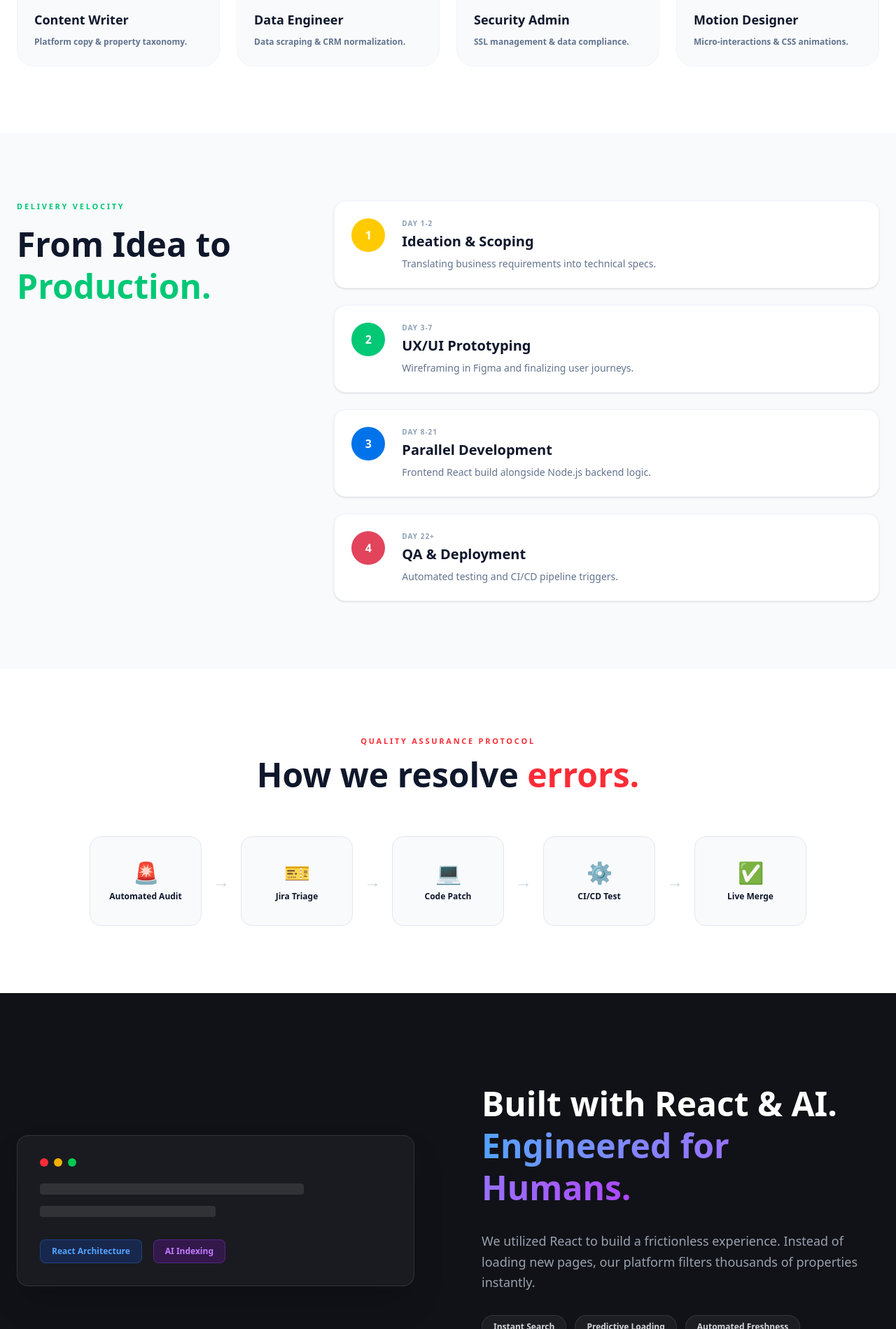
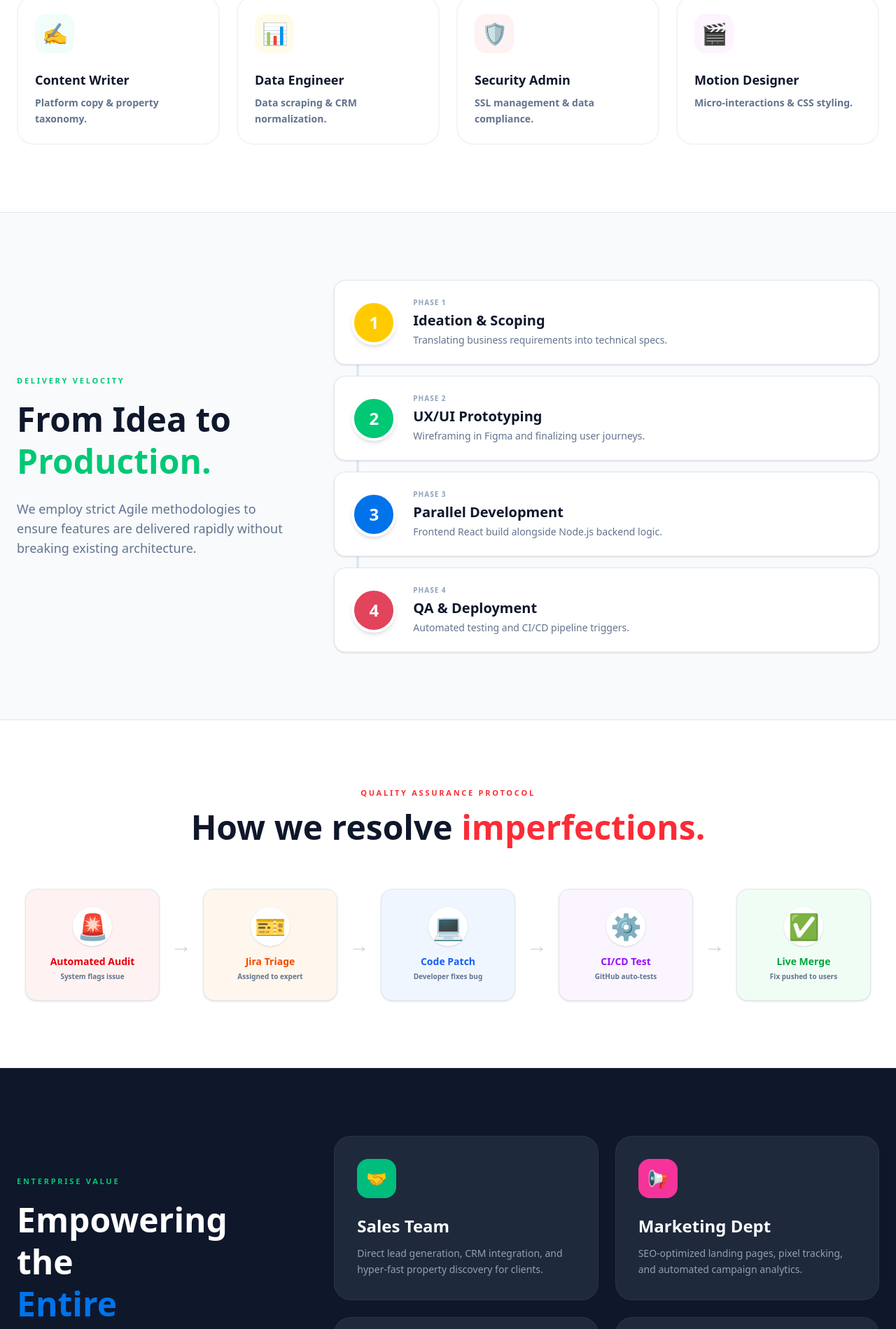
Before and after one commit to PSI-AD/psinv-presentation, a React (Vite) app: page / in a window 1280 px wide. Shown: the part 2174-4073 px from the top of the page at 70% size. Built offline with nearby package versions, Linux system fonts and the light colour scheme.

Commit message:
Add 4 safe static process and department sections

```diff
--- a/App.tsx
+++ b/App.tsx
@@ -3,13 +3,13 @@ import PremiumHero from './components/PremiumHero';
 import TeamRolesSection from './components/TeamRolesSection';
 import IdeaTimelineSection from './components/IdeaTimelineSection';
 import AuditFlowchartSection from './components/AuditFlowchartSection';
+import DepartmentsServedSection from './components/DepartmentsServedSection';
 import CoreTechnologySearch from './components/CoreTechnologySearch';
 import PerformanceScaleSection from './components/PerformanceScaleSection';
 import FinalCallToAction from './components/FinalCallToAction';
 import ClosingSections from './components/ClosingSections';
 
 const App: React.FC = () => {
-  // Ensure we start in Light Mode for the top section
   useEffect(() => {
     document.documentElement.classList.remove('dark');
   }, []);
@@ -17,7 +17,7 @@ const App: React.FC = () => {
   return (
     <div className="min-h-screen font-sans selection:bg-[#0073EA] selection:text-white">
 
-      {/* 1. LIGHT THEME TOP (Hero, Team, Process) */}
+      {/* 1. LIGHT THEME TOP */}
       <main className="bg-white text-slate-900">
         <PremiumHero />
         <TeamRolesSection />
@@ -25,12 +25,14 @@ const App: React.FC = () => {
         <AuditFlowchartSection />
       </main>
 
-      {/* 2. DARK THEME BOTTOM (Tech, Stats, CTA) */}
+      {/* 2. THE NEW DEPARTMENTS TRANSITION (Dark) */}
+      <DepartmentsServedSection />
+
+      {/* 3. DARK THEME BOTTOM */}
       <div className="bg-[#111217] text-white">
         <CoreTechnologySearch />
         <PerformanceScaleSection />
 
-        {/* Dark Call to Action */}
         <div className="py-24 px-6 max-w-5xl mx-auto">
           <div className="bg-[#1A1B20] border border-white/10 rounded-[32px] p-16 text-center shadow-2xl">
             <h2 className="text-4xl md:text-5xl font-black mb-6">
@@ -46,7 +48,7 @@ const App: React.FC = () => {
         </div>
       </div>
 
-      {/* 3. LIGHT FOOTER (Closing Links) */}
+      {/* 4. LIGHT FOOTER */}
       <div className="bg-white text-slate-900 border-t border-slate-100">
         <ClosingSections />
       </div>
--- a/components/AuditFlowchartSection.tsx
+++ b/components/AuditFlowchartSection.tsx
@@ -1,21 +1,26 @@
 import React from 'react';
+
 const AuditFlowchartSection: React.FC = () => (
   <section className="py-24 px-6 bg-white overflow-hidden">
     <div className="max-w-7xl mx-auto text-center">
       <span className="text-[11px] font-black text-red-500 uppercase tracking-[0.25em] mb-4 block">Quality Assurance Protocol</span>
-      <h2 className="text-4xl md:text-5xl font-black text-slate-900 mb-16">How we resolve <span className="text-red-500">errors.</span></h2>
+      <h2 className="text-4xl md:text-5xl font-black text-slate-900 mb-16">How we resolve <span className="text-red-500">imperfections.</span></h2>
       <div className="flex flex-col md:flex-row items-center justify-center gap-4">
         {[
-          { title: 'Automated Audit', icon: '🚨' }, { title: 'Jira Triage', icon: '🎫' },
-          { title: 'Code Patch', icon: '💻' }, { title: 'CI/CD Test', icon: '⚙️' }, { title: 'Live Merge', icon: '✅' }
+          { title: 'Automated Audit', desc: 'System flags issue', icon: '🚨', bg: 'bg-red-50', text: 'text-red-600' },
+          { title: 'Jira Triage', desc: 'Assigned to expert', icon: '🎫', bg: 'bg-orange-50', text: 'text-orange-600' },
+          { title: 'Code Patch', desc: 'Developer fixes bug', icon: '💻', bg: 'bg-blue-50', text: 'text-blue-600' },
+          { title: 'CI/CD Test', desc: 'GitHub auto-tests', icon: '⚙️', bg: 'bg-purple-50', text: 'text-purple-600' },
+          { title: 'Live Merge', desc: 'Fix pushed to users', icon: '✅', bg: 'bg-green-50', text: 'text-green-600' }
         ].map((node, i) => (
           <React.Fragment key={i}>
-            <div className="w-40 h-32 bg-slate-50 rounded-2xl border border-slate-200 flex flex-col items-center justify-center p-4">
-              <div className="text-3xl mb-2">{node.icon}</div>
-              <h4 className="text-xs font-black text-slate-900 text-center">{node.title}</h4>
+            <div className={`w-48 h-40 rounded-2xl border border-slate-200 flex flex-col items-center justify-center p-4 shadow-sm ${node.bg}`}>
+              <div className="text-4xl mb-3 bg-white w-14 h-14 rounded-full flex items-center justify-center shadow-sm">{node.icon}</div>
+              <h4 className={`text-sm font-black text-center ${node.text}`}>{node.title}</h4>
+              <p className="text-[10px] font-bold text-slate-500 mt-1">{node.desc}</p>
             </div>
-            {i !== 4 && <div className="hidden md:block text-slate-300 font-black text-2xl">&rarr;</div>}
-            {i !== 4 && <div className="block md:hidden text-slate-300 font-black text-2xl">&darr;</div>}
+            {i !== 4 && <div className="hidden md:block text-slate-300 font-black text-3xl">&rarr;</div>}
+            {i !== 4 && <div className="block md:hidden text-slate-300 font-black text-3xl my-2">&darr;</div>}
           </React.Fragment>
         ))}
       </div>
--- /dev/null
+++ b/components/DepartmentsServedSection.tsx
@@ -0,0 +1,30 @@
+import React from 'react';
+
+const departments = [
+  { name: 'Sales Team', icon: '🤝', desc: 'Direct lead generation, CRM integration, and hyper-fast property discovery for clients.', color: 'bg-emerald-500' },
+  { name: 'Marketing Dept', icon: '📢', desc: 'SEO-optimized landing pages, pixel tracking, and automated campaign analytics.', color: 'bg-pink-500' },
+  { name: 'Human Resources', icon: '👥', desc: 'Careers portal integration, internal team directories, and onboarding resources.', color: 'bg-amber-500' },
+  { name: 'Management', icon: '📈', desc: 'Live performance dashboards, uptime monitoring, and automated ROI reporting.', color: 'bg-blue-600' }
+];
+
+const DepartmentsServedSection: React.FC = () => (
+  <section className="py-24 px-6 bg-slate-900 text-white border-y border-white/10">
+    <div className="max-w-7xl mx-auto flex flex-col lg:flex-row gap-16 items-center">
+      <div className="lg:w-1/3">
+        <span className="text-[11px] font-black text-[#00C875] uppercase tracking-[0.25em] mb-4 block">Enterprise Value</span>
+        <h2 className="text-4xl md:text-5xl font-black leading-tight mb-6">Empowering the <br/><span className="text-[#0073EA]">Entire Company.</span></h2>
+        <p className="text-lg text-slate-400 font-medium">This isn't just a website for the public. It's an internal engine designed to accelerate every department within PSINV.</p>
+      </div>
+      <div className="lg:w-2/3 grid grid-cols-1 md:grid-cols-2 gap-6">
+        {departments.map((dept, i) => (
+          <div key={i} className="bg-[#1e293b] p-8 rounded-3xl border border-white/5 hover:bg-[#334155] transition-colors">
+            <div className={`w-14 h-14 rounded-2xl flex items-center justify-center text-2xl mb-6 ${dept.color}`}>{dept.icon}</div>
+            <h3 className="text-2xl font-black mb-3">{dept.name}</h3>
+            <p className="text-sm font-medium text-slate-400 leading-relaxed">{dept.desc}</p>
+          </div>
+        ))}
+      </div>
+    </div>
+  </section>
+);
+export default DepartmentsServedSection;
--- a/components/IdeaTimelineSection.tsx
+++ b/components/IdeaTimelineSection.tsx
@@ -1,24 +1,28 @@
 import React from 'react';
+
 const steps = [
-  { day: 'Day 1-2', title: 'Ideation & Scoping', desc: 'Translating business requirements into technical specs.', color: 'bg-[#FFCB00]' },
-  { day: 'Day 3-7', title: 'UX/UI Prototyping', desc: 'Wireframing in Figma and finalizing user journeys.', color: 'bg-[#00C875]' },
-  { day: 'Day 8-21', title: 'Parallel Development', desc: 'Frontend React build alongside Node.js backend logic.', color: 'bg-[#0073EA]' },
-  { day: 'Day 22+', title: 'QA & Deployment', desc: 'Automated testing and CI/CD pipeline triggers.', color: 'bg-[#E2445C]' }
+  { day: 'Phase 1', title: 'Ideation & Scoping', desc: 'Translating business requirements into technical specs.', color: 'bg-[#FFCB00]' },
+  { day: 'Phase 2', title: 'UX/UI Prototyping', desc: 'Wireframing in Figma and finalizing user journeys.', color: 'bg-[#00C875]' },
+  { day: 'Phase 3', title: 'Parallel Development', desc: 'Frontend React build alongside Node.js backend logic.', color: 'bg-[#0073EA]' },
+  { day: 'Phase 4', title: 'QA & Deployment', desc: 'Automated testing and CI/CD pipeline triggers.', color: 'bg-[#E2445C]' }
 ];
+
 const IdeaTimelineSection: React.FC = () => (
-  <section className="py-24 px-6 bg-slate-50">
-    <div className="max-w-7xl mx-auto flex flex-col lg:flex-row gap-16">
+  <section className="py-24 px-6 bg-slate-50 border-y border-slate-200">
+    <div className="max-w-7xl mx-auto flex flex-col lg:flex-row gap-16 items-center">
       <div className="lg:w-1/3">
         <span className="text-[11px] font-black text-[#00C875] uppercase tracking-[0.25em] mb-4 block">Delivery Velocity</span>
         <h2 className="text-4xl md:text-5xl font-black text-slate-900 leading-tight mb-6">From Idea to <br/><span className="text-[#00C875]">Production.</span></h2>
+        <p className="text-lg text-slate-500 font-medium">We employ strict Agile methodologies to ensure features are delivered rapidly without breaking existing architecture.</p>
       </div>
-      <div className="lg:w-2/3 space-y-6">
+      <div className="lg:w-2/3 w-full space-y-4 relative">
+        <div className="hidden md:block absolute left-8 top-0 bottom-0 w-1 bg-slate-200 rounded-full z-0" />
         {steps.map((step, i) => (
-          <div key={i} className="bg-white p-6 rounded-2xl shadow-sm border border-slate-100 flex items-start gap-6">
-            <div className={`w-12 h-12 rounded-full flex-shrink-0 flex items-center justify-center text-white font-black ${step.color}`}>{i+1}</div>
+          <div key={i} className="bg-white p-6 rounded-2xl shadow-sm border border-slate-200 flex items-center gap-6 relative z-10 hover:shadow-md transition-shadow">
+            <div className={`w-16 h-16 rounded-full flex-shrink-0 flex items-center justify-center text-white font-black text-2xl border-4 border-white shadow-md ${step.color}`}>{i+1}</div>
             <div>
               <span className="text-[10px] font-black text-slate-400 uppercase tracking-widest block mb-1">{step.day}</span>
-              <h3 className="text-xl font-black text-slate-900 mb-2">{step.title}</h3>
+              <h3 className="text-xl font-black text-slate-900 mb-1">{step.title}</h3>
               <p className="text-slate-500 font-medium text-sm">{step.desc}</p>
             </div>
           </div>
--- a/components/TeamRolesSection.tsx
+++ b/components/TeamRolesSection.tsx
@@ -1,40 +1,38 @@
 import React from 'react';
 
 const roles = [
-  { title: 'Project Manager', icon: '🎯', color: 'bg-blue-100 text-blue-600', desc: 'Strategic roadmaps & sprint planning.' },
-  { title: 'UX Researcher', icon: '🧠', color: 'bg-purple-100 text-purple-600', desc: 'User journey & friction reduction.' },
-  { title: 'UI Designer', icon: '✨', color: 'bg-pink-100 text-pink-600', desc: 'High-fidelity mockups & design systems.' },
-  { title: 'Frontend Dev', icon: '⚛️', color: 'bg-cyan-100 text-cyan-600', desc: 'React architecture & user interfaces.' },
-  { title: 'Backend Dev', icon: '⚙️', color: 'bg-emerald-100 text-emerald-600', desc: 'API development & database indexing.' },
-  { title: 'DevOps Eng', icon: '☁️', color: 'bg-indigo-100 text-indigo-600', desc: 'CI/CD pipelines & server scaling.' },
-  { title: 'QA Analyst', icon: '🔍', color: 'bg-amber-100 text-amber-600', desc: 'Automated testing & bug triaging.' },
-  { title: 'SEO Expert', icon: '📈', color: 'bg-orange-100 text-orange-600', desc: 'Technical SEO & organic growth.' },
-  { title: 'Content Writer', icon: '✍️', color: 'bg-teal-100 text-teal-600', desc: 'Platform copy & property taxonomy.' },
-  { title: 'Data Engineer', icon: '📊', color: 'bg-yellow-100 text-yellow-700', desc: 'Data scraping & CRM normalization.' },
-  { title: 'Security Admin', icon: '🛡️', color: 'bg-red-100 text-red-600', desc: 'SSL management & data compliance.' },
-  { title: 'Motion Designer', icon: '🎬', color: 'bg-fuchsia-100 text-fuchsia-600', desc: 'Micro-interactions & CSS animations.' }
+  { title: 'Project Manager', icon: '🎯', color: 'text-blue-600 bg-blue-50', border: 'hover:border-blue-200', desc: 'Strategic roadmaps & sprint planning.' },
+  { title: 'UX Researcher', icon: '🧠', color: 'text-purple-600 bg-purple-50', border: 'hover:border-purple-200', desc: 'User journey & friction reduction.' },
+  { title: 'UI Designer', icon: '✨', color: 'text-pink-600 bg-pink-50', border: 'hover:border-pink-200', desc: 'High-fidelity mockups & design systems.' },
+  { title: 'Frontend Dev', icon: '⚛️', color: 'text-cyan-600 bg-cyan-50', border: 'hover:border-cyan-200', desc: 'React architecture & user interfaces.' },
+  { title: 'Backend Dev', icon: '⚙️', color: 'text-emerald-600 bg-emerald-50', border: 'hover:border-emerald-200', desc: 'API development & database indexing.' },
+  { title: 'DevOps Eng', icon: '☁️', color: 'text-indigo-600 bg-indigo-50', border: 'hover:border-indigo-200', desc: 'CI/CD pipelines & server scaling.' },
+  { title: 'QA Analyst', icon: '🔍', color: 'text-amber-600 bg-amber-50', border: 'hover:border-amber-200', desc: 'Automated testing & bug triaging.' },
+  { title: 'SEO Expert', icon: '📈', color: 'text-orange-600 bg-orange-50', border: 'hover:border-orange-200', desc: 'Technical SEO & organic growth.' },
+  { title: 'Content Writer', icon: '✍️', color: 'text-teal-600 bg-teal-50', border: 'hover:border-teal-200', desc: 'Platform copy & property taxonomy.' },
+  { title: 'Data Engineer', icon: '📊', color: 'text-yellow-600 bg-yellow-50', border: 'hover:border-yellow-200', desc: 'Data scraping & CRM normalization.' },
+  { title: 'Security Admin', icon: '🛡️', color: 'text-red-600 bg-red-50', border: 'hover:border-red-200', desc: 'SSL management & data compliance.' },
+  { title: 'Motion Designer', icon: '🎬', color: 'text-fuchsia-600 bg-fuchsia-50', border: 'hover:border-fuchsia-200', desc: 'Micro-interactions & CSS styling.' }
 ];
 
-const TeamRolesSection: React.FC = () => {
-  return (
+const TeamRolesSection: React.FC = () => (
   <section className="py-24 px-6 bg-white">
     <div className="max-w-7xl mx-auto">
       <div className="text-center mb-16">
         <span className="text-[11px] font-black text-[#0073EA] uppercase tracking-[0.25em] mb-4 block">The Brains Behind the Code</span>
         <h2 className="text-4xl md:text-5xl font-black text-slate-900 mb-6">A Symphony of <span className="text-[#0073EA]">Specialists.</span></h2>
-          <p className="text-lg text-slate-500 font-medium max-w-2xl mx-auto">Our platform is the combined output of 12 distinct disciplines working in parallel.</p>
+        <p className="text-lg text-slate-500 font-medium max-w-2xl mx-auto">It takes more than a coder to build an empire. Our platform is the combined output of 12 distinct disciplines.</p>
       </div>
       <div className="grid grid-cols-1 md:grid-cols-2 lg:grid-cols-4 gap-6">
         {roles.map((role, i) => (
-            <div key={i} className="p-6 rounded-3xl bg-slate-50 border border-slate-100 hover:shadow-lg transition-shadow">
-              <div className={`w-12 h-12 rounded-xl flex items-center justify-center text-2xl ${role.color} mb-4`}>{role.icon}</div>
+          <div key={i} className={`p-6 rounded-3xl bg-white border-2 border-slate-100 ${role.border} hover:shadow-xl transition-all duration-300 group`}>
+            <div className={`w-14 h-14 rounded-2xl flex items-center justify-center text-3xl mb-6 ${role.color} group-hover:scale-110 transition-transform`}>{role.icon}</div>
             <h3 className="font-black text-slate-900 text-lg mb-2">{role.title}</h3>
-              <p className="text-xs font-bold text-slate-500 leading-relaxed">{role.desc}</p>
+            <p className="text-sm font-bold text-slate-500 leading-relaxed">{role.desc}</p>
           </div>
         ))}
       </div>
     </div>
   </section>
 );
-};
 export default TeamRolesSection;
```
Lines whose indentation alone changed are shown as unchanged.
